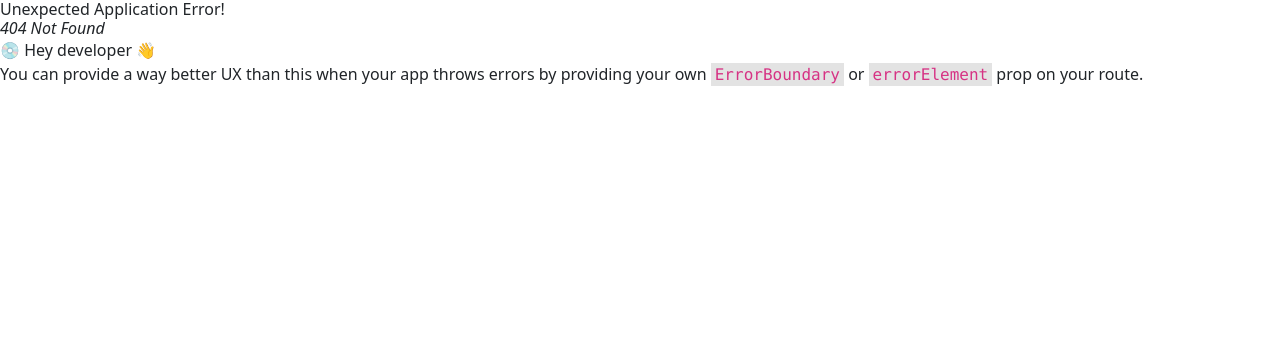
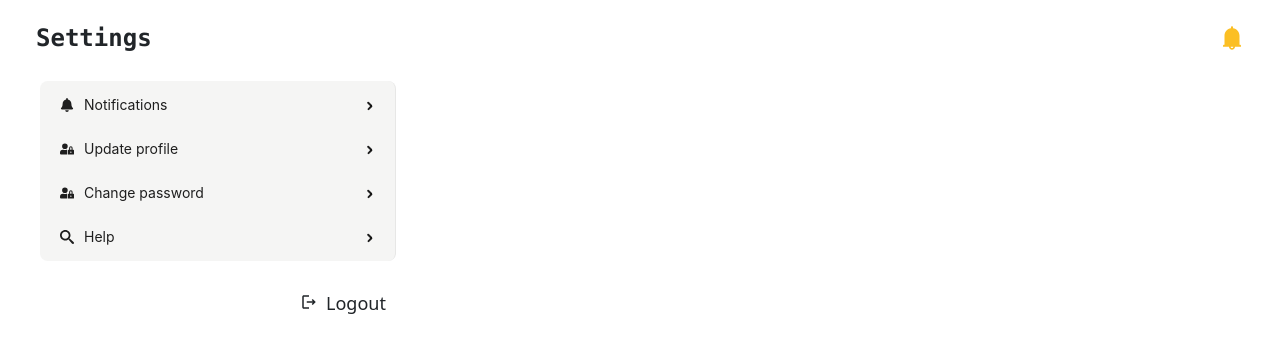
Before and after one commit to Muhammadnoman004/hackahthon-frontend, a React (Vite) app in the folder front-end/: page /student-setting in a window 1280 px wide. Before the commit this address had no page. Shown: the top 352 px of the page. Built offline with nearby package versions, Linux system fonts and the light colour scheme.

Commit message:
Still Working on student setting page...

```diff
--- a/front-end/src/Components/Navigations/Navigation.jsx
+++ b/front-end/src/Components/Navigations/Navigation.jsx
@@ -8,6 +8,7 @@
 import StudentAllAssignmentPage from '../Pages/Students/StudentAllAssignmentPage';
 import StudentAssignmentTodoPage from '../Pages/Students/StudentAssignmentTodoPage';
 import AllClassFellowsPage from '../Pages/Students/AllClassFellowsPage';
+import StudentSettingPage from '../Pages/Students/StudendSettingPage';
 
 const router = createBrowserRouter([
     {
@@ -42,6 +43,10 @@
         path: "/student-classfellows",
         element: <AllClassFellowsPage />
     },
+    {
+        path: "/student-setting",
+        element: <StudentSettingPage />
+    },
 ])
 
 
--- /dev/null
+++ b/front-end/src/Components/Pages/Students/StudendSettingPage.jsx
@@ -0,0 +1,153 @@
+import React from 'react'
+import { BellFilled } from '@ant-design/icons'
+import { FaUserLock, FaBell } from "react-icons/fa";
+import { MdOutlineLogout } from "react-icons/md";
+import { ImSearch } from "react-icons/im";
+import { Menu } from 'antd';
+import { Container } from 'react-bootstrap';
+
+const items = [
+    {
+        key: 'sub1',
+        icon: <FaBell />,
+        label: 'Notifications',
+        children: [
+            {
+                key: '1-1',
+                label: 'Item 1',
+                type: 'group',
+                children: [
+                    {
+                        key: '1',
+                        label: 'Option 1',
+                    },
+                    {
+                        key: '2',
+                        label: 'Option 2',
+                    },
+                ],
+            },
+            {
+                key: '1-2',
+                label: 'Item 2',
+                type: 'group',
+                children: [
+                    {
+                        key: '3',
+                        label: 'Option 3',
+                    },
+                    {
+                        key: '4',
+                        label: 'Option 4',
+                    },
+                ],
+            },
+        ],
+    },
+    {
+        key: 'sub2',
+        icon: <FaUserLock />,
+        label: 'Update profile',
+        children: [
+            {
+                key: '5',
+                label: 'Option 5',
+            },
+            {
+                key: '6',
+                label: 'Option 6',
+            },
+            {
+                key: 'sub3',
+                label: 'Submenu',
+                children: [
+                    {
+                        key: '7',
+                        label: 'Option 7',
+                    },
+                    {
+                        key: '8',
+                        label: 'Option 8',
+                    },
+                ],
+            },
+        ],
+    },
+    {
+        key: 'sub5',
+        label: 'Change password',
+        icon: <FaUserLock />,
+        children: [
+            {
+                key: '9',
+                label: 'Option 9',
+            },
+            {
+                key: '10',
+                label: 'Option 10',
+            },
+            {
+                key: '11',
+                label: 'Option 11',
+            },
+            {
+                key: '12',
+                label: 'Option 12',
+            },
+        ],
+    },
+    {
+        key: 'sub4',
+        label: 'Help',
+        icon: <ImSearch />,
+        children: [
+            {
+                key: '13',
+                label: 'Option 13',
+            },
+            {
+                key: '14',
+                label: 'Option 14',
+            },
+            {
+                key: '15',
+                label: 'Option 15',
+            },
+            {
+                key: '16',
+                label: 'Option 16',
+            },
+        ],
+    },
+];
+const onClick = (e) => {
+    console.log('click', e);
+};
+
+export default function StudentSettingPage() {
+    return (
+        <div>
+            <Container>
+                <div className='flex m-4 text-2xl font-mono font-extrabold'>
+                    <h1 className='flex-1'>Settings</h1>
+                    <BellFilled className='flex-2 text-amber-400' />
+                </div>
+
+                <Menu
+                    onClick={onClick}
+                    style={{
+                        width: 356,
+                    }}
+                    className='my-7 mx-7 rounded-lg bg-stone-100'
+                    mode="vertical"
+                    items={items}
+                />
+
+                <div className='flex mx-72'>
+                    <MdOutlineLogout className='my-1 text-lg ' />
+                    <h1 className='text-lg mx-2'>Logout</h1>
+                </div>
+            </Container>
+        </div>
+    )
+}
```
